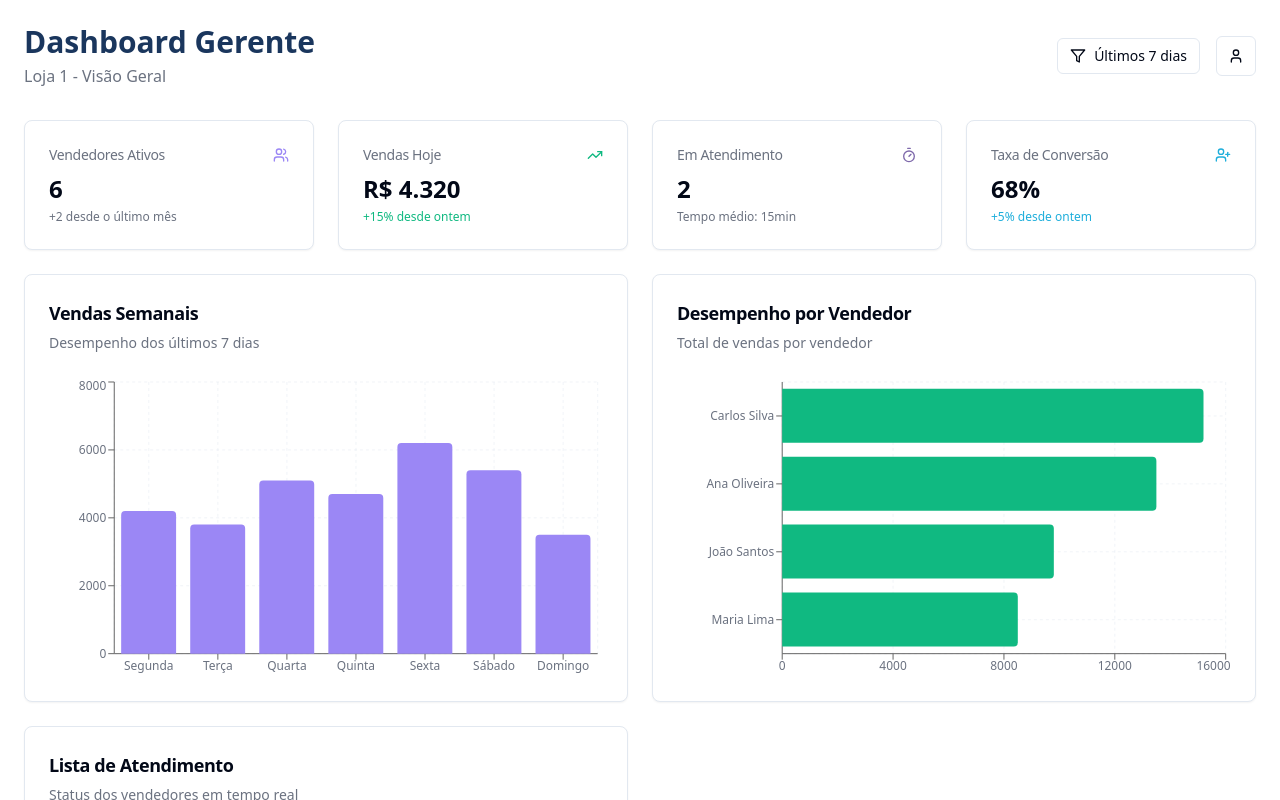
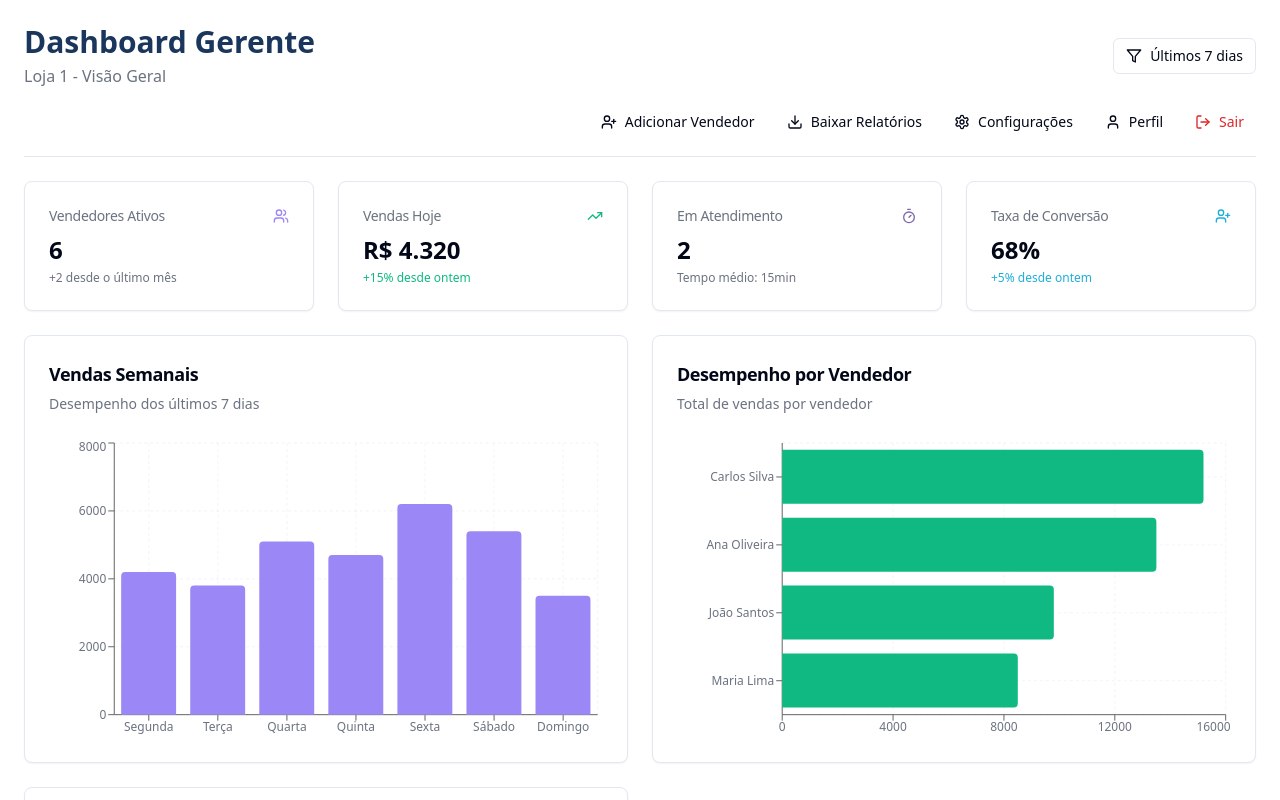
Before and after one commit to wandersonmk/attendant-rotary-manager, a React (Vite) app: page /manager in a window 1280 px wide. Shown: the top 800 px of the page. Built offline with nearby package versions, Linux system fonts and the light colour scheme.

Commit message:
Make menu options visible on dashboard
Updated the ManagerDashboard component to ensure that the menu options are displayed prominently at the top of the dashboard for better accessibility and user experience.
[skip gpt_engineer]

```diff
--- a/src/pages/ManagerDashboard.tsx
+++ b/src/pages/ManagerDashboard.tsx
@@ -4,12 +4,6 @@ import { Users, TrendingUp, UserPlus, Timer, Filter, Download, Settings, User, L
 import { VendedorList } from "@/components/VendedorList";
 import { BarChart, Bar, XAxis, YAxis, CartesianGrid, Tooltip, ResponsiveContainer } from "recharts";
 import { ChartContainer, ChartTooltip } from "@/components/ui/chart";
-import {
-  DropdownMenu,
-  DropdownMenuContent,
-  DropdownMenuItem,
-  DropdownMenuTrigger,
-} from "@/components/ui/dropdown-menu";
 
 const vendasSemanais = [
   { dia: "Segunda", vendas: 4200 },
@@ -31,45 +25,39 @@ const desempenhoVendedores = [
 const ManagerDashboard = () => {
   return (
     <div className="container mx-auto p-6 space-y-6">
-      <div className="flex justify-between items-center mb-8">
+      <div className="flex flex-col gap-4">
+        <div className="flex justify-between items-center">
           <div>
             <h1 className="text-3xl font-bold text-[#1a365d]">Dashboard Gerente</h1>
             <p className="text-muted-foreground mt-1">Loja 1 - Visão Geral</p>
           </div>
-        <div className="flex gap-4 items-center">
           <Button variant="outline" size="sm" className="flex items-center gap-2">
             <Filter className="h-4 w-4" />
             Últimos 7 dias
           </Button>
-          <DropdownMenu>
-            <DropdownMenuTrigger asChild>
-              <Button variant="outline" size="icon">
-                <User className="h-5 w-5" />
+        </div>
+
+        <div className="flex items-center justify-end gap-2 border-b pb-4">
+          <Button variant="ghost" size="sm" className="flex items-center gap-2">
+            <UserPlus className="h-4 w-4" />
+            Adicionar Vendedor
           </Button>
-            </DropdownMenuTrigger>
-            <DropdownMenuContent align="end" className="w-48">
-              <DropdownMenuItem className="flex items-center gap-2 cursor-pointer">
-                <UserPlus className="h-4 w-4" />
-                <span>Adicionar Vendedor</span>
-              </DropdownMenuItem>
-              <DropdownMenuItem className="flex items-center gap-2 cursor-pointer">
+          <Button variant="ghost" size="sm" className="flex items-center gap-2">
             <Download className="h-4 w-4" />
-                <span>Baixar Relatórios</span>
-              </DropdownMenuItem>
-              <DropdownMenuItem className="flex items-center gap-2 cursor-pointer">
+            Baixar Relatórios
+          </Button>
+          <Button variant="ghost" size="sm" className="flex items-center gap-2">
             <Settings className="h-4 w-4" />
-                <span>Configurações</span>
-              </DropdownMenuItem>
-              <DropdownMenuItem className="flex items-center gap-2 cursor-pointer">
+            Configurações
+          </Button>
+          <Button variant="ghost" size="sm" className="flex items-center gap-2">
             <User className="h-4 w-4" />
-                <span>Perfil</span>
-              </DropdownMenuItem>
-              <DropdownMenuItem className="flex items-center gap-2 cursor-pointer text-red-600">
+            Perfil
+          </Button>
+          <Button variant="ghost" size="sm" className="flex items-center gap-2 text-red-600 hover:text-red-700 hover:bg-red-50">
             <LogOut className="h-4 w-4" />
-                <span>Sair</span>
-              </DropdownMenuItem>
-            </DropdownMenuContent>
-          </DropdownMenu>
+            Sair
+          </Button>
         </div>
       </div>
 
```
Lines whose indentation alone changed are shown as unchanged.
